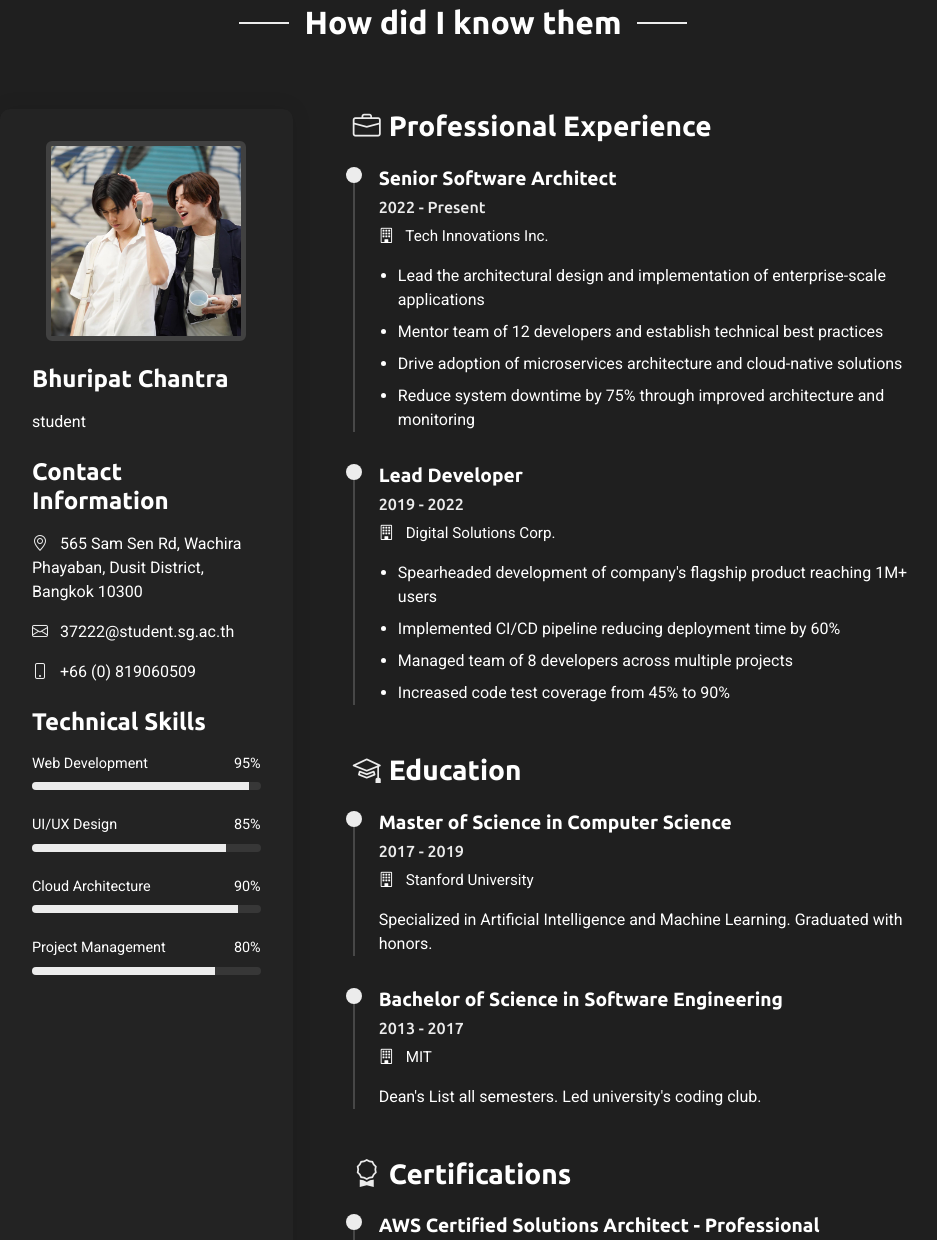
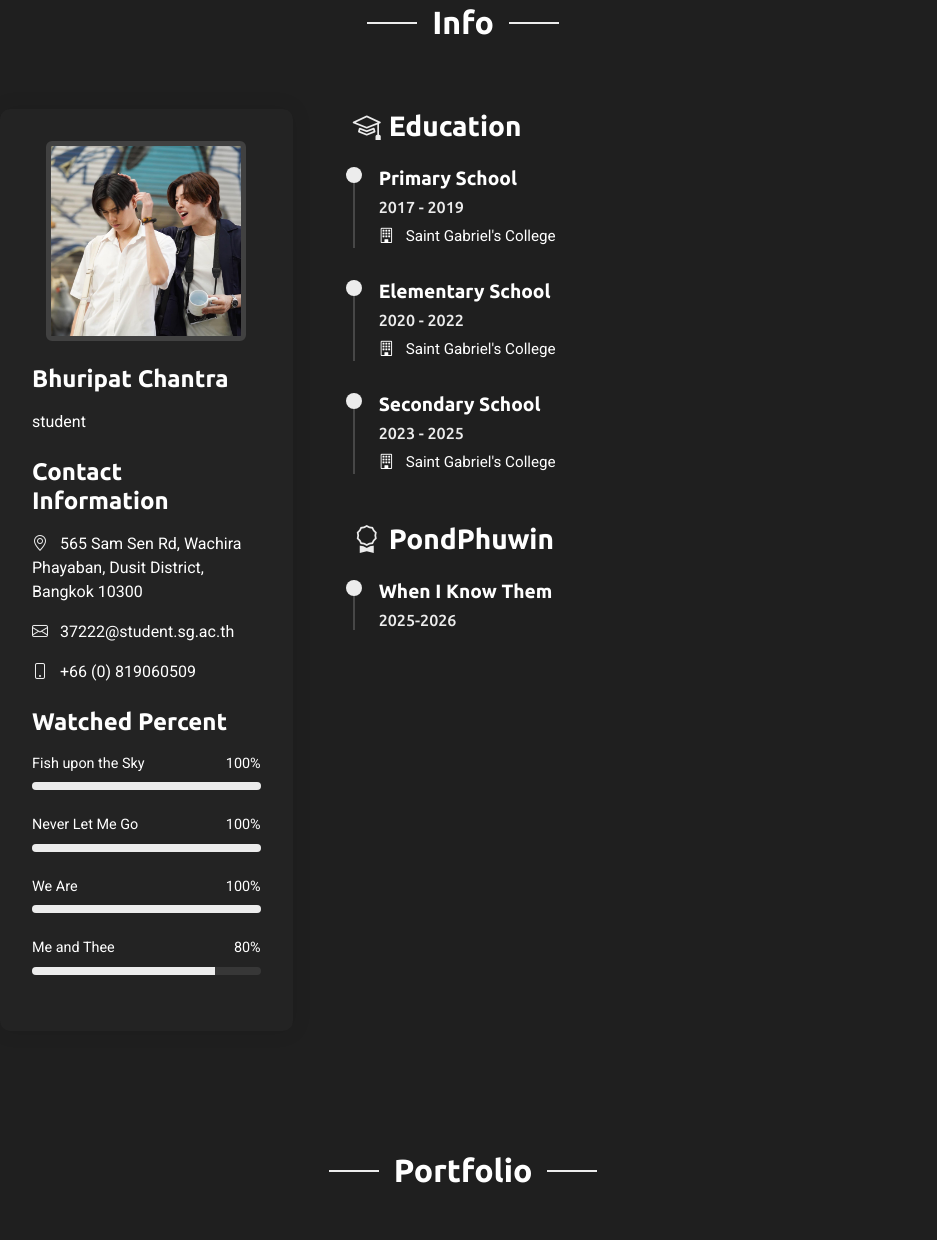
Before and after one commit to 37222-opjhjh/37222-opjhjh.github.io, a plain HTML site: page index.html in a window 1280 px wide. Shown: the part 2876-4116 px from the top of the page, without its empty margins (342-1279 px from the left). Drawn offline with nearby package versions, Linux system fonts and the light colour scheme.

Commit message:
Update index.html

```diff
--- a/index.html
+++ b/index.html
@@ -368,7 +368,7 @@
 
       <!-- Section Title -->
       <div class="container section-title" data-aos="fade-up">
-        <h2>How did I know them</h2>
+        <h2>Info</h2>
 
       </div><!-- End Section Title -->
 
@@ -394,40 +394,40 @@
               </ul>
 
               <div class="skills-animation mt-4">
-                <h3>Technical Skills</h3>
+                <h3>Watched Percent</h3>
                 <div class="skill-item">
                   <div class="d-flex justify-content-between">
-                    <span>Web Development</span>
-                    <span>95%</span>
+                    <span>Fish upon the Sky</span>
+                    <span>100%</span>
                   </div>
                   <div class="progress">
-                    <div class="progress-bar" role="progressbar" aria-valuenow="95" aria-valuemin="0" aria-valuemax="100"></div>
+                    <div class="progress-bar" role="progressbar" aria-valuenow="100" aria-valuemin="0" aria-valuemax="100"></div>
                   </div>
                 </div>
 
                 <div class="skill-item">
                   <div class="d-flex justify-content-between">
-                    <span>UI/UX Design</span>
-                    <span>85%</span>
+                    <span>Never Let Me Go</span>
+                    <span>100%</span>
                   </div>
                   <div class="progress">
-                    <div class="progress-bar" role="progressbar" aria-valuenow="85" aria-valuemin="0" aria-valuemax="100"></div>
+                    <div class="progress-bar" role="progressbar" aria-valuenow="100" aria-valuemin="0" aria-valuemax="100"></div>
                   </div>
                 </div>
 
                 <div class="skill-item">
                   <div class="d-flex justify-content-between">
-                    <span>Cloud Architecture</span>
-                    <span>90%</span>
+                    <span>We Are</span>
+                    <span>100%</span>
                   </div>
                   <div class="progress">
-                    <div class="progress-bar" role="progressbar" aria-valuenow="90" aria-valuemin="0" aria-valuemax="100"></div>
+                    <div class="progress-bar" role="progressbar" aria-valuenow="100" aria-valuemin="0" aria-valuemax="100"></div>
                   </div>
                 </div>
 
                 <div class="skill-item">
                   <div class="d-flex justify-content-between">
-                    <span>Project Management</span>
+                    <span>Me and Thee</span>
                     <span>80%</span>
                   </div>
                   <div class="progress">
@@ -441,69 +441,43 @@
           <!-- Right column with experience and education -->
           <div class="col-lg-8 ps-4 ps-lg-5">
             <!-- Experience Section -->
-            <div class="resume-section" data-aos="fade-up">
-              <h3><i class="bi bi-briefcase me-2"></i>Professional Experience</h3>
-
-              <div class="resume-item">
-                <h4>Senior Software Architect</h4>
-                <h5>2022 - Present</h5>
-                <p class="company"><i class="bi bi-building"></i> Tech Innovations Inc.</p>
-                <ul>
-                  <li>Lead the architectural design and implementation of enterprise-scale applications</li>
-                  <li>Mentor team of 12 developers and establish technical best practices</li>
-                  <li>Drive adoption of microservices architecture and cloud-native solutions</li>
-                  <li>Reduce system downtime by 75% through improved architecture and monitoring</li>
-                </ul>
-              </div>
-
-              <div class="resume-item">
-                <h4>Lead Developer</h4>
-                <h5>2019 - 2022</h5>
-                <p class="company"><i class="bi bi-building"></i> Digital Solutions Corp.</p>
-                <ul>
-                  <li>Spearheaded development of company's flagship product reaching 1M+ users</li>
-                  <li>Implemented CI/CD pipeline reducing deployment time by 60%</li>
-                  <li>Managed team of 8 developers across multiple projects</li>
-                  <li>Increased code test coverage from 45% to 90%</li>
-                </ul>
-              </div>
-            </div>
 
             <!-- Education Section -->
             <div class="resume-section" data-aos="fade-up" data-aos-delay="100">
               <h3><i class="bi bi-mortarboard me-2"></i>Education</h3>
 
               <div class="resume-item">
-                <h4>Master of Science in Computer Science</h4>
+                <h4>Primary School</h4>
                 <h5>2017 - 2019</h5>
-                <p class="company"><i class="bi bi-building"></i> Stanford University</p>
-                <p>Specialized in Artificial Intelligence and Machine Learning. Graduated with honors.</p>
+                <p class="company"><i class="bi bi-building"></i> Saint Gabriel's College</p>
+
               </div>
 
               <div class="resume-item">
-                <h4>Bachelor of Science in Software Engineering</h4>
-                <h5>2013 - 2017</h5>
-                <p class="company"><i class="bi bi-building"></i> MIT</p>
-                <p>Dean's List all semesters. Led university's coding club.</p>
+                <h4>Elementary School</h4>
+                <h5>2020 - 2022</h5>
+                <p class="company"><i class="bi bi-building"></i> Saint Gabriel's College</p>
+
+              </div>
+
+
+             <div class="resume-item">
+                <h4>Secondary School</h4>
+                <h5>2023 - 2025</h5>
+                <p class="company"><i class="bi bi-building"></i> Saint Gabriel's College</p>
+
               </div>
             </div>
-
             <!-- Certifications Section -->
             <div class="resume-section" data-aos="fade-up" data-aos-delay="200">
-              <h3><i class="bi bi-award me-2"></i>Certifications</h3>
+              <h3><i class="bi bi-award me-2"></i>PondPhuwin</h3>
 
               <div class="resume-item">
-                <h4>AWS Certified Solutions Architect - Professional</h4>
-                <h5>2023</h5>
+                <h4>When I Know Them</h4>
+                <h5>2025-2026</h5>
               </div>
 
-              <div class="resume-item">
-                <h4>Google Cloud Professional Architect</h4>
-                <h5>2022</h5>
-              </div>
-            </div>
-          </div>
-        </div>
+
 
       </div>
 
@@ -515,7 +489,7 @@
       <!-- Section Title -->
       <div class="container section-title" data-aos="fade-up">
         <h2>Portfolio</h2>
-        <p>Magnam dolores commodi suscipit. Necessitatibus eius consequatur ex aliquid fuga eum quidem. Sit sint consectetur velit. Quisquam quos quisquam cupiditate. Et nemo qui impedit suscipit alias ea. Quia fugiat sit in iste officiis commodi quidem hic quas.</p>
+
       </div><!-- End Section Title -->
 
       <div class="container" data-aos="fade-up" data-aos-delay="100">
@@ -540,7 +514,7 @@
 
                 <div class="col-lg-6 col-md-6 portfolio-item isotope-item filter-photography">
                   <div class="portfolio-wrap">
-                    <img src="assets/img/portfolio/portfolio-portrait-1.webp" class="img-fluid" alt="Portfolio Image" loading="lazy">
+                    <img src="assets/img/portfolio/portfolio-portrait-1.jpg" class="img-fluid" alt="Portfolio Image" loading="lazy">
                     <div class="portfolio-info">
                       <div class="content">
                         <span class="category">Photography</span>
```
